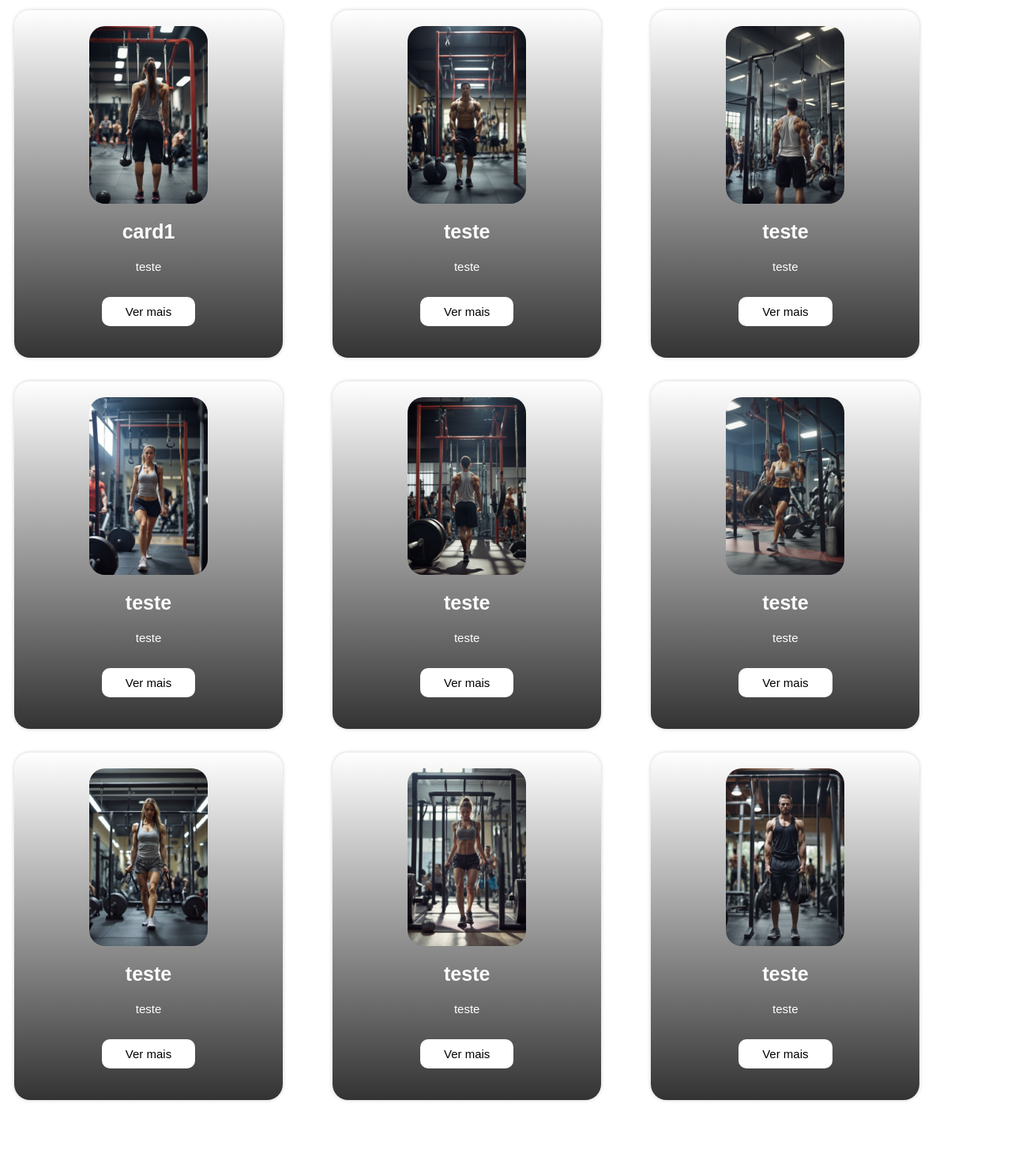
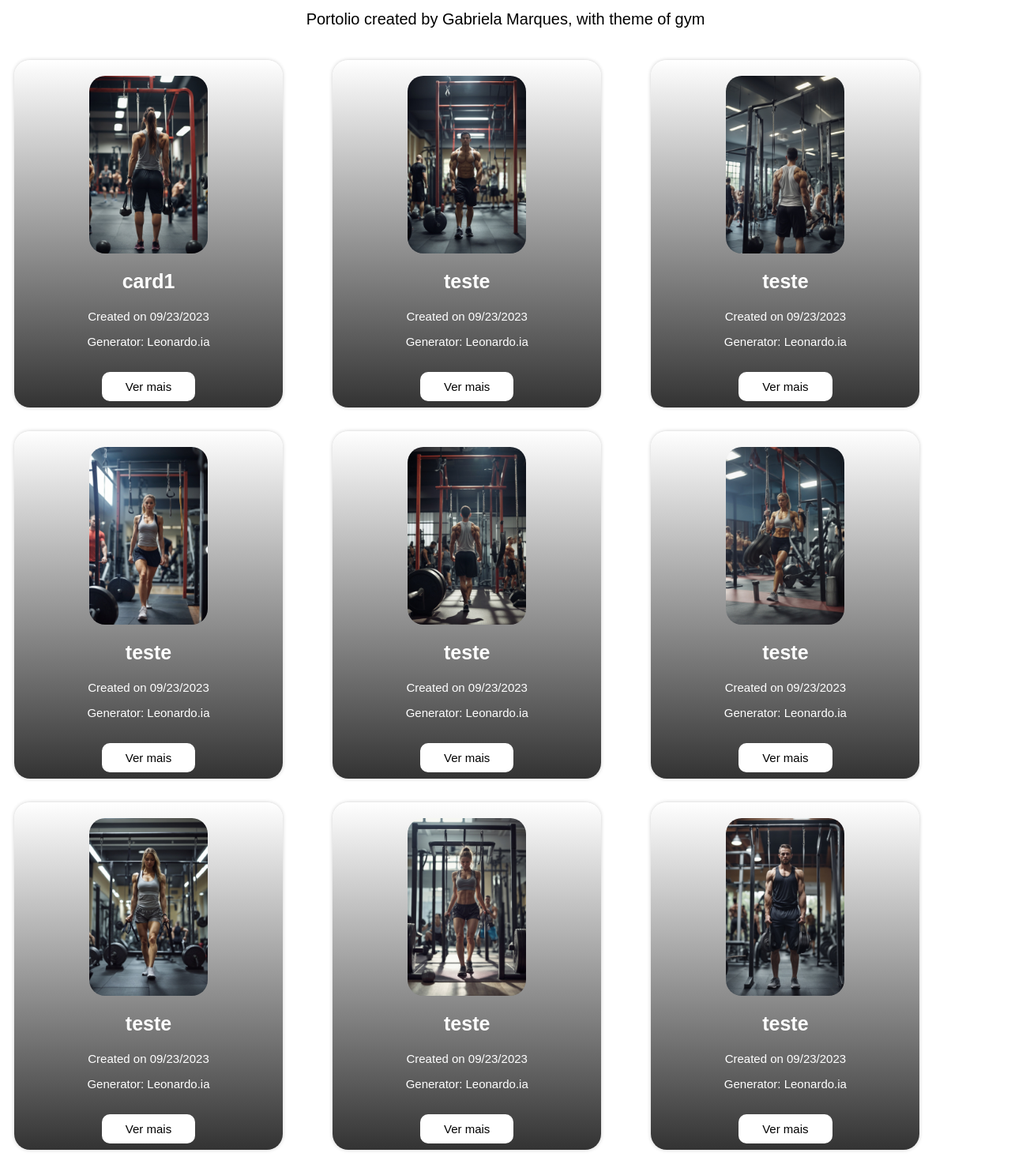
Before and after one commit to httpgabimarquez/portfolio-gcsi, a plain HTML site: page index.html in a window 1280 px wide. Shown: the part 67-1541 px from the top of the page at 79% size. Before the commit the page ends 1478 px from the top, so only its background shows below. Drawn offline with Linux system fonts and the light colour scheme.

Commit message:
entering - new texts

```diff
--- a/index.html
+++ b/index.html
@@ -8,6 +8,7 @@
 </head>
 <body>
   <marquee>Gym Photos Collection</marquee>
+  <p class="textintroduce">Portolio created by Gabriela Marques, with theme of gym</p>
     <div class="container">
       <div class="card">
         <div class="img">
@@ -15,13 +16,15 @@
         </div>
         <div class="text">
           <h2 class="text-main">card1</h2>
-          <p>teste</p>
+          <p>Created on 09/23/2023</p>
+          <p>Generator: Leonardo.ia</p>
         </div>
         <div class="button">
           <button type="button" class="btn">Ver mais</button>
         </div>
       </div>
     </div>
+
 
     <div class="container">
         <div class="card">
@@ -30,7 +33,8 @@
           </div>
           <div class="text">
             <h2 class="text-main">teste</h2>
-            <p>teste</p>
+            <p>Created on 09/23/2023</p>
+            <p>Generator: Leonardo.ia</p>
           </div>
           <div class="button">
             <button type="button" class="btn">Ver mais</button>
@@ -45,7 +49,8 @@
           </div>
           <div class="text">
             <h2 class="text-main">teste</h2>
-            <p>teste</p>
+            <p>Created on 09/23/2023</p>
+            <p>Generator: Leonardo.ia</p>
           </div>
           <div class="button">
             <button type="button" class="btn">Ver mais</button>
@@ -60,7 +65,8 @@
           </div>
           <div class="text">
             <h2 class="text-main">teste</h2>
-            <p>teste</p>
+            <p>Created on 09/23/2023</p>
+            <p>Generator: Leonardo.ia</p>
           </div>
           <div class="button">
             <button type="button" class="btn">Ver mais</button>
@@ -75,8 +81,9 @@
           </div>
           <div class="text">
             <h2 class="text-main">teste</h2>
-            <p>teste</p>
-</div>
+            <p>Created on 09/23/2023</p>
+            <p>Generator: Leonardo.ia</p>
+            </div>
           <div class="button">
             <button type="button" class="btn">Ver mais</button>
           </div>
@@ -90,7 +97,8 @@
           </div>
           <div class="text">
             <h2 class="text-main">teste</h2>
-            <p>teste</p>
+            <p>Created on 09/23/2023</p>
+            <p>Generator: Leonardo.ia</p>
           </div>
           <div class="button">
             <button type="button" class="btn">Ver mais</button>
@@ -105,7 +113,8 @@
           </div>
           <div class="text">
             <h2 class="text-main">teste</h2>
-            <p>teste</p>
+            <p>Created on 09/23/2023</p>
+            <p>Generator: Leonardo.ia</p>
           </div>
           <div class="button">
             <button type="button" class="btn">Ver mais</button>
@@ -120,7 +129,8 @@
           </div>
           <div class="text">
             <h2 class="text-main">teste</h2>
-            <p>teste</p>
+            <p>Created on 09/23/2023</p>
+            <p>Generator: Leonardo.ia</p>
           </div>
           <div class="button">
             <button type="button" class="btn">Ver mais</button>
@@ -135,13 +145,17 @@
           </div>
           <div class="text">
             <h2 class="text-main">teste</h2>
-            <p>teste</p>
+            <p>Created on 09/23/2023</p>
+            <p>Generator: Leonardo.ia
+            </p>
           </div>
+
           <div class="button">
-            <button type="button" class="btn">Ver mais</button>
+            <button type="button" class="btn" id="verMaisBtn">Ver mais</button>
           </div>
+
         </div>
       </div>
-
+<script src="./script.js"></script>
   </body>
 </html>
```
